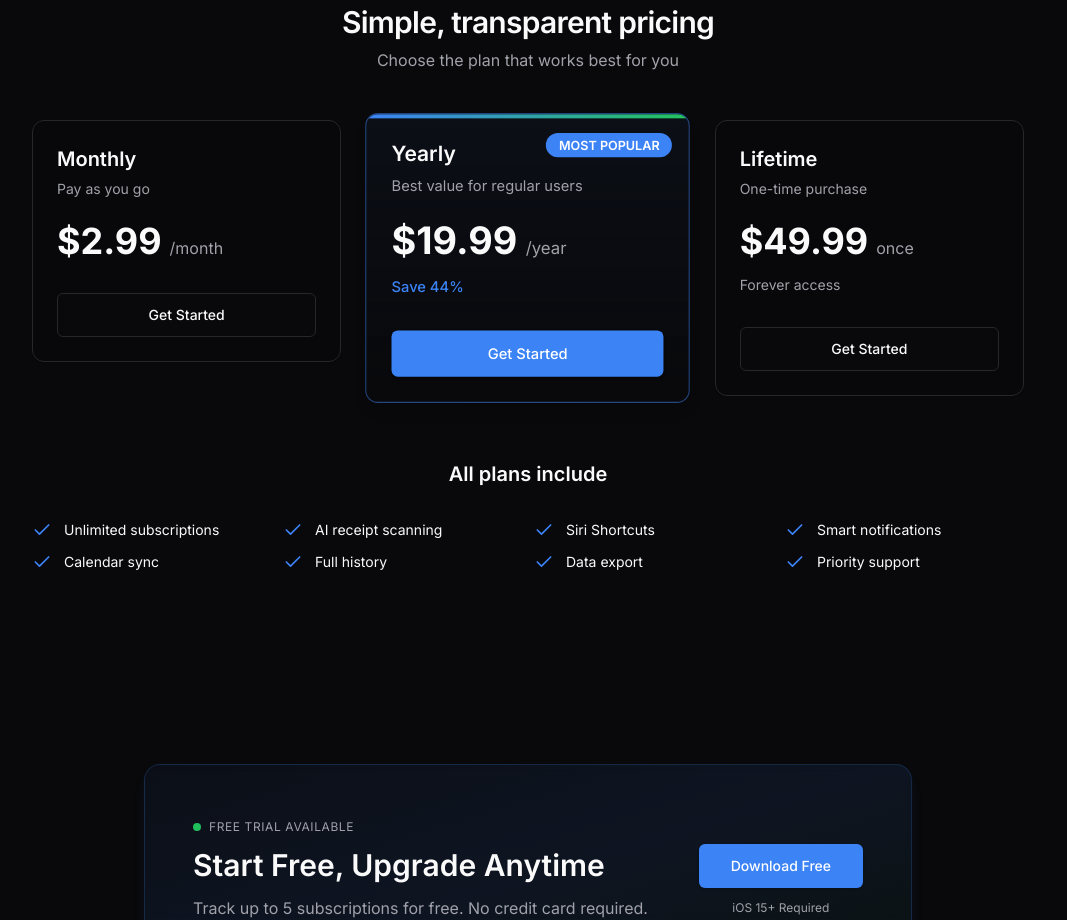
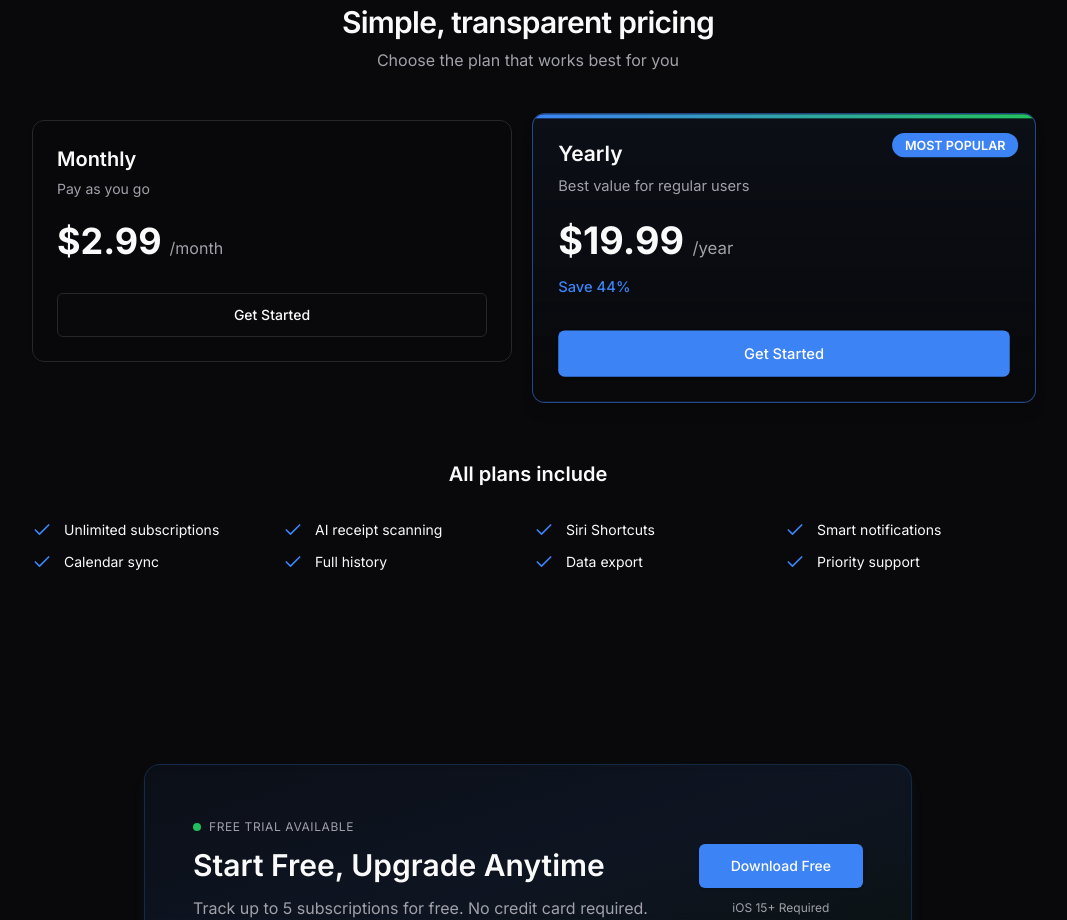
Before and after one commit to Juan-Oclock/kansyl-it-now, a Next.js app: page / in a window 1280 px wide. Shown: the part 2780-3700 px from the top of the page, without its empty margins (112-1179 px from the left). Built offline with nearby package versions, Linux system fonts and the light colour scheme.

Commit message:
Remove Lifetime pricing card from homepage; show only Monthly and Yearly, adjust grid to two columns

```diff
--- a/app/page.tsx
+++ b/app/page.tsx
@@ -321,7 +321,7 @@
 
         {/* Pricing Cards */}
         <div className="mt-12 mx-auto max-w-5xl px-4">
-          <div className="grid gap-8 md:grid-cols-2 lg:grid-cols-3">
+          <div className="grid gap-8 md:grid-cols-2 lg:grid-cols-2">
             {/* Monthly */}
             <Reveal delay={0.1}>
               <Card className="relative overflow-hidden bg-background/60 backdrop-blur border-muted hover:border-muted-foreground/20 transition-all duration-300 hover:shadow-xl">
@@ -366,31 +366,6 @@
                 </CardHeader>
                 <CardContent>
                   <Button
-                    className="w-full cursor-pointer"
-                    size="lg"
-                    onClick={() => setComingSoonModalOpen(true)}
-                  >
-                    Get Started
-                  </Button>
-                </CardContent>
-              </Card>
-            </Reveal>
-
-            {/* Lifetime */}
-            <Reveal delay={0.3}>
-              <Card className="relative overflow-hidden bg-background/60 backdrop-blur border-muted hover:border-muted-foreground/20 transition-all duration-300 hover:shadow-xl">
-                <CardHeader className="pb-8">
-                  <CardTitle className="text-xl">Lifetime</CardTitle>
-                  <CardDescription>One-time purchase</CardDescription>
-                  <div className="pt-4">
-                    <span className="text-4xl font-bold">$49.99</span>
-                    <span className="text-muted-foreground ml-2">once</span>
-                  </div>
-                  <p className="text-sm text-muted-foreground mt-2">Forever access</p>
-                </CardHeader>
-                <CardContent>
-                  <Button
-                    variant="outline"
                     className="w-full cursor-pointer"
                     size="lg"
                     onClick={() => setComingSoonModalOpen(true)}
```
